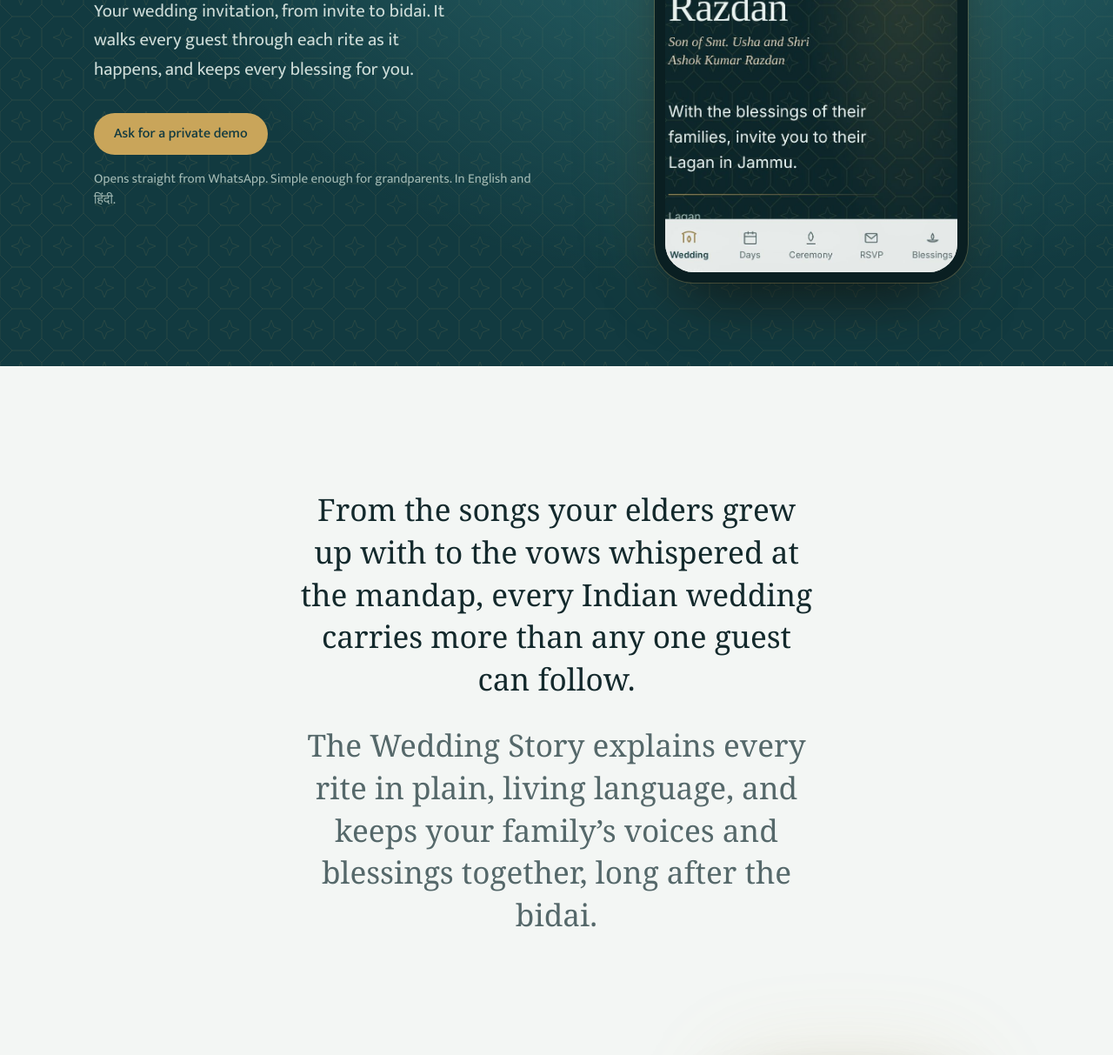
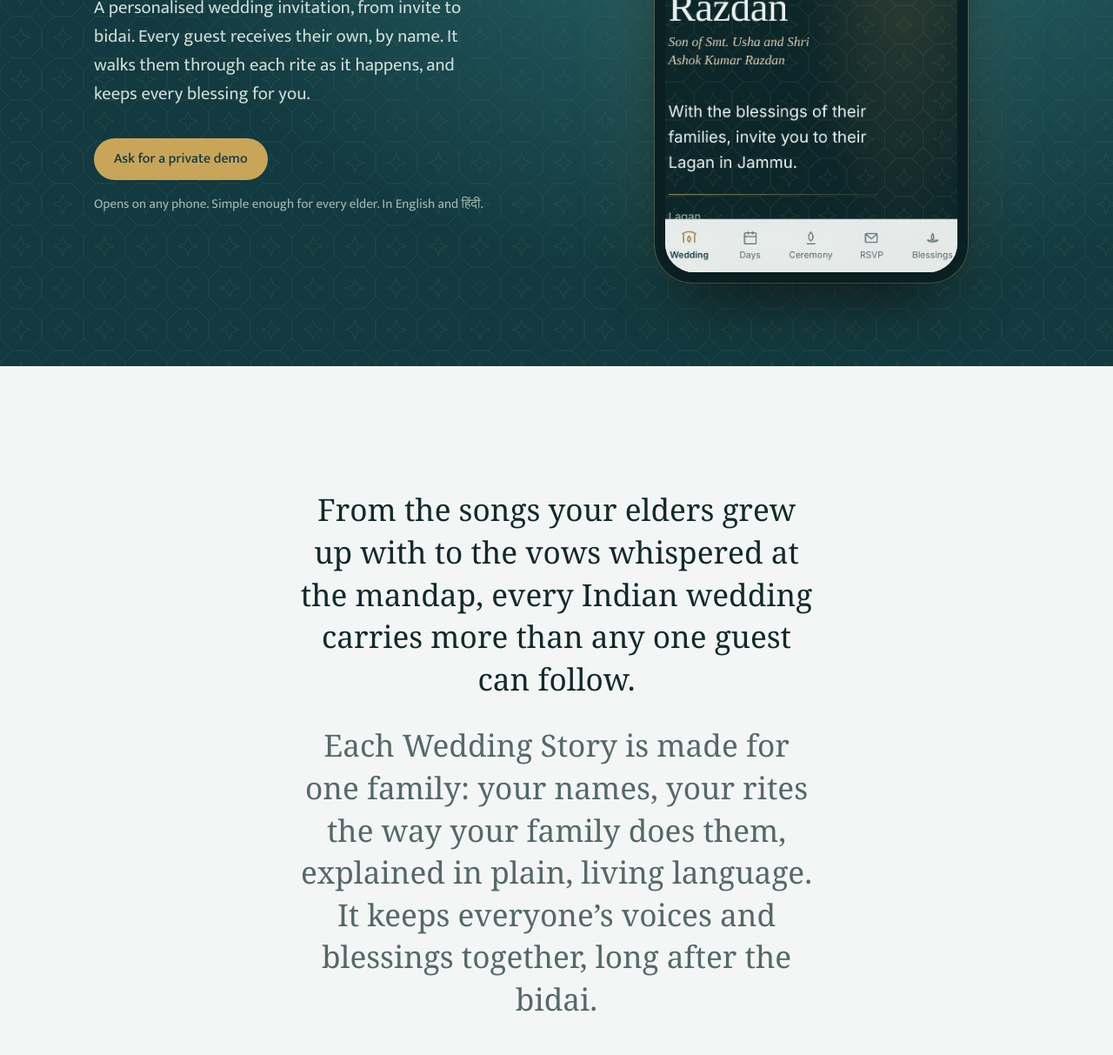
Before and after one commit to ajaymkaul-cloud/the-wedding-story, a website: page index.html in a window 1280 px wide. Shown: the part 572-1785 px from the top of the page at 87% size. Drawn offline with Linux system fonts and the light colour scheme; a web font is replaced by a local one.

Commit message:
Sync from sales-page: personalised copy
Co-Authored-By: Claude Opus 5.5 <noreply@anthropic.com>
Claude-Session: https://claude.ai/code/session_01Mnn13FQfUiHrSMHStJ5SNg

```diff
--- a/index.html
+++ b/index.html
@@ -4,9 +4,9 @@
 <meta charset="UTF-8">
 <meta name="viewport" content="width=device-width, initial-scale=1">
 <title>The Wedding Story by Pixel &amp; Ink</title>
-<meta name="description" content="A wedding invitation on WhatsApp that walks every guest through every rite.">
+<meta name="description" content="A personalised wedding invitation on WhatsApp, from invite to bidai.">
 <meta property="og:title" content="Every rite, understood by everyone you love">
-<meta property="og:description" content="A wedding invitation on WhatsApp that walks every guest through every rite.">
+<meta property="og:description" content="A personalised wedding invitation on WhatsApp, from invite to bidai.">
 <meta property="og:type" content="website">
 <meta property="og:url" content="https://theweddingstory.pixelandink.in/">
 <meta property="og:site_name" content="The Wedding Story by Pixel &amp; Ink">
@@ -264,11 +264,11 @@ footer a:hover{color:#fff}
   <div class="wrap">
     <div>
       <h1 id="hero-h">Every rite, understood by everyone you love.</h1>
-      <p class="sub">Your wedding invitation, from invite to bidai. It walks every guest through each rite as it happens, and keeps every blessing for you.</p>
+      <p class="sub">A personalised wedding invitation, from invite to bidai. Every guest receives their own, by name. It walks them through each rite as it happens, and keeps every blessing for you.</p>
       <div class="acts">
         <a class="btn gold js-wa" href="#contact" data-msg="Hello, could I see a private demo of The Wedding Story?">Ask for a private demo</a>
       </div>
-      <p class="micro">Opens straight from WhatsApp. Simple enough for grandparents. In English and हिंदी.</p>
+      <p class="micro">Opens on any phone. Simple enough for every elder. In English and हिंदी.</p>
     </div>
     <div>
       <div class="phone">
@@ -281,7 +281,7 @@ footer a:hover{color:#fff}
 <section class="intro" aria-label="Why it matters">
   <div class="wrap rv">
     <p>From the songs your elders grew up with to the vows whispered at the mandap, every Indian wedding carries more than any one guest can follow.</p>
-    <p>The Wedding Story explains every rite in plain, living language, and keeps your family&rsquo;s voices and blessings together, long after the bidai.</p>
+    <p>Each Wedding Story is made for one family: your names, your rites the way your family does them, explained in plain, living language. It keeps everyone&rsquo;s voices and blessings together, long after the bidai.</p>
   </div>
 </section>
 
```
